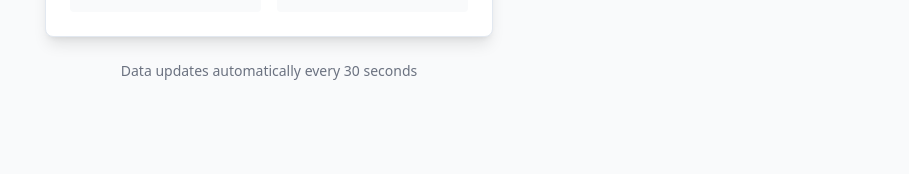
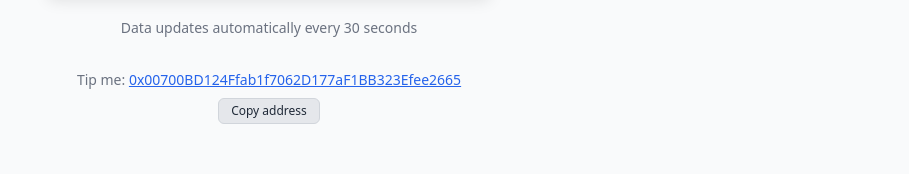
Before and after one commit to swimgood/quaiqi, a React (Vite) app: page / in a window 1280 px wide. Shown: the part 543-717 px from the top of the page, without its empty margins (371-1280 px from the left). Built offline with nearby package versions, Linux system fonts and the light colour scheme; no server answers.

Commit message:
Update Index.tsx

```diff
--- a/src/pages/Index.tsx
+++ b/src/pages/Index.tsx
@@ -1,8 +1,17 @@
-
+import { useState } from "react";
 import { CurrencyConverter } from "@/components/CurrencyConverter";
 import { Footer } from "@/components/Footer";
 
 const Index = () => {
+  const [copied, setCopied] = useState(false);
+  const address = "0x00700BD124Ffab1f7062D177aF1BB323Efee2665";
+
+  const handleCopy = () => {
+    navigator.clipboard.writeText(address);
+    setCopied(true);
+    setTimeout(() => setCopied(false), 1500);
+  };
+
   return (
     <div className="min-h-screen flex flex-col items-center justify-center bg-gray-50 p-4 overflow-hidden">
       <div className="text-center mb-8">
@@ -16,6 +25,27 @@ const Index = () => {
         Data updates automatically every 30 seconds
       </p>
 
+      {/* Tip me section */}
+      <div className="text-center mt-8 text-sm text-gray-500 flex flex-col items-center gap-2">
+        <div>
+          Tip me:&nbsp;
+          <a
+            href={`https://quaiscan.io/address/${address}`}
+            target="_blank"
+            rel="noopener noreferrer"
+            className="underline text-blue-600 hover:text-blue-800"
+          >
+            {address}
+          </a>
+        </div>
+        <button
+          onClick={handleCopy}
+          className="px-3 py-1 text-xs bg-gray-200 text-gray-800 border border-gray-300 rounded-md hover:bg-gray-300 transition"
+        >
+          {copied ? "Copied!" : "Copy address"}
+        </button>
+      </div>
+
       <Footer />
     </div>
   );
```
